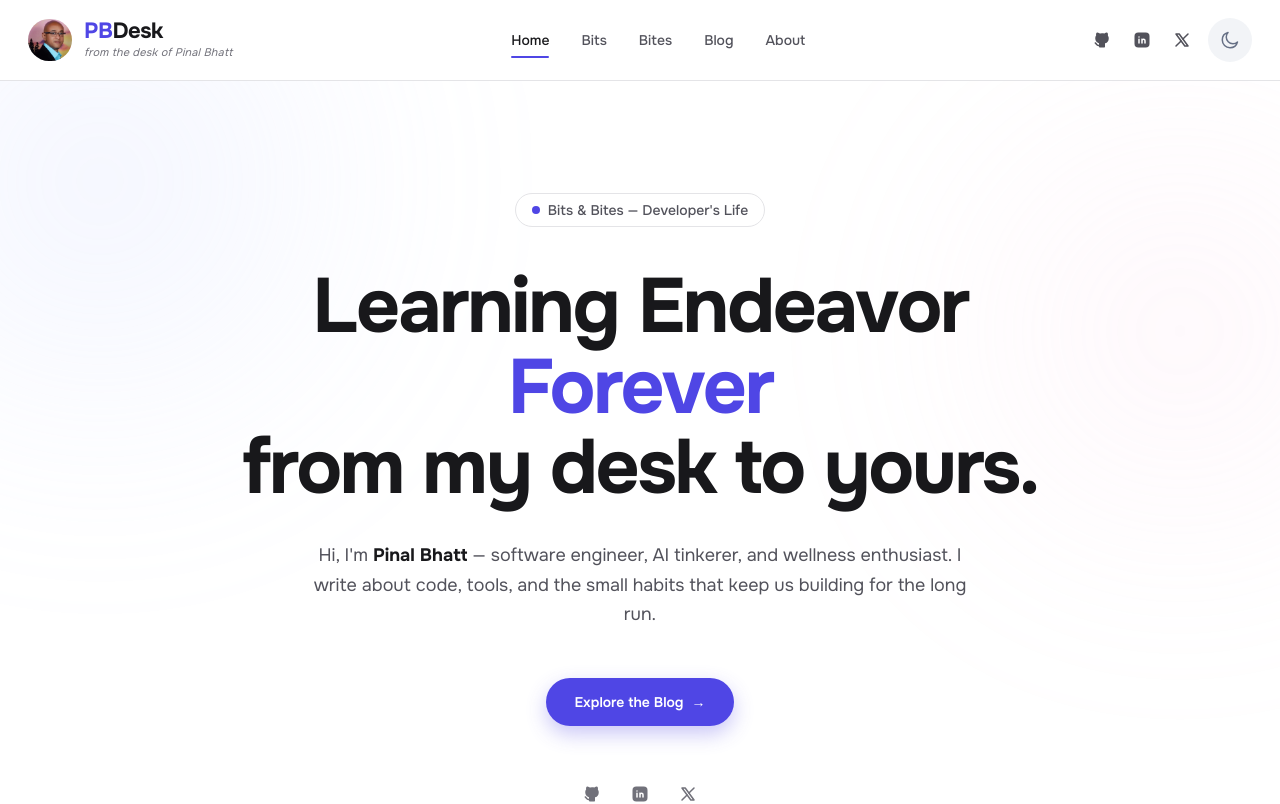
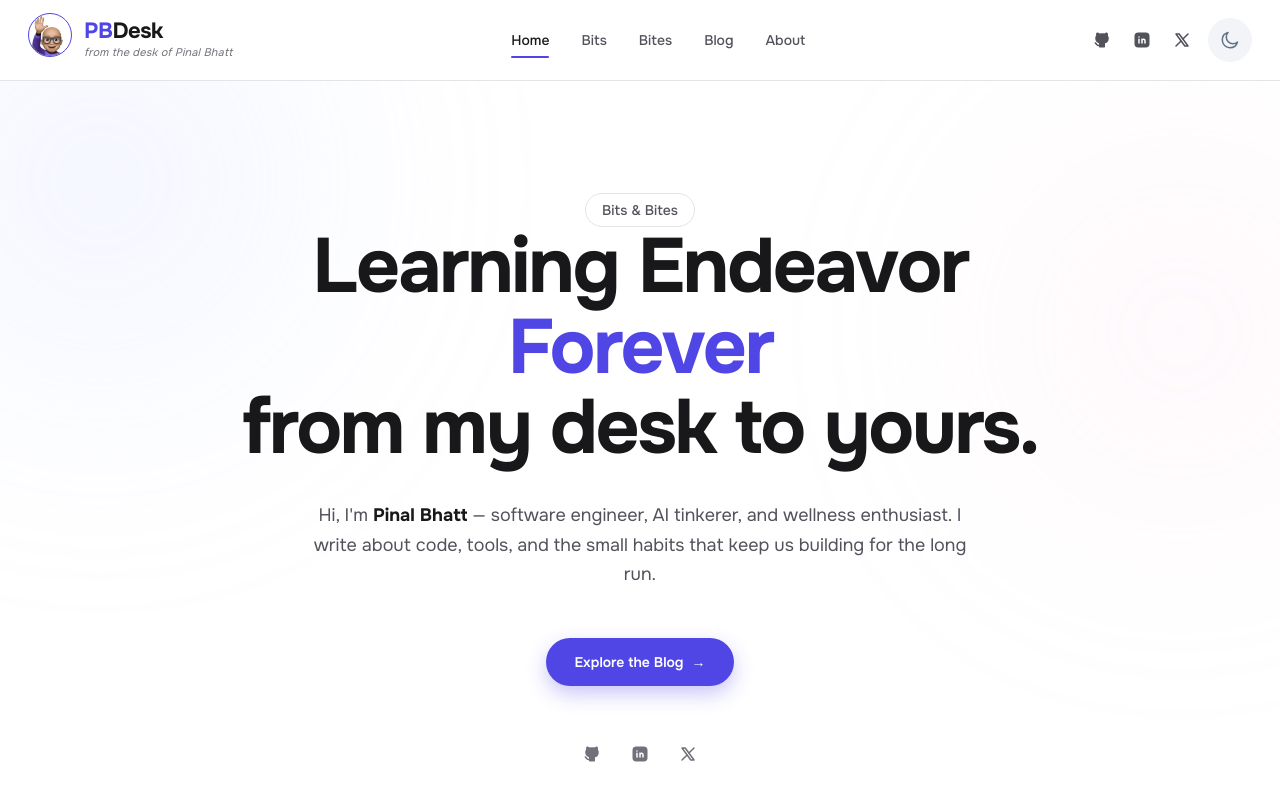
Before and after one commit to pbdesk/pbdesk-website-2026, a Next.js app: page / in a window 1280 px wide. Shown: the top 804 px of the page. Built offline with nearby package versions, Linux system fonts and the light colour scheme.

Commit message:
refactor: update profile image assets, add clean script, and replace manual eyebrow pill with Chip component

```diff
--- a/package.json
+++ b/package.json
@@ -10,6 +10,7 @@
     "format": "biome format --write",
     "check": "ultracite check",
     "fix": "ultracite fix",
+    "clean": "rm -rf node_modules .next .turbo && bun install",
     "prepare": "lefthook install"
   },
   "dependencies": {
--- a/src/components/home/hero.tsx
+++ b/src/components/home/hero.tsx
@@ -4,6 +4,7 @@ import {
   IconBrandX,
 } from "@tabler/icons-react";
 import { Button } from "@/components/ui/button";
+import { Chip } from "@/components/ui/chip";
 
 const socials = [
   {
@@ -28,10 +29,7 @@ export default function Hero() {
       <div className="wrapper relative z-10">
         <div className="mx-auto max-w-4xl text-center">
           {/* Eyebrow pill */}
-          <div className="mb-10 inline-flex items-center gap-2 rounded-full border border-[var(--border-subtle)] bg-[var(--bg-elevated)] px-4 py-1.5 font-medium text-[var(--fg-secondary)] text-sm">
-            <span className="h-2 w-2 rounded-full bg-[var(--fg-brand)]" />
-            <span>Bits &amp; Bites — Developer&apos;s Life</span>
-          </div>
+          <Chip className="chip brand">Bits &amp; Bites</Chip>
 
           {/* Headline */}
           <h1
--- a/src/components/layout/footer.tsx
+++ b/src/components/layout/footer.tsx
@@ -58,9 +58,10 @@ export default function Footer() {
             <Link className="mb-5 flex items-center gap-3" href="/">
               <Image
                 alt="Pinal Bhatt"
-                className="rounded-full"
+                className="-translate-y-[5px] rounded-full border"
                 height={44}
-                src="/pb/pb1.jpg"
+                src="/pb/pb-sq-no-bg.png"
+                style={{ borderColor: "var(--fg-brand)" }}
                 width={44}
               />
               <div className="flex flex-col">
--- a/src/components/layout/header/header.tsx
+++ b/src/components/layout/header/header.tsx
@@ -52,9 +52,10 @@ export default function Header() {
           <Link className="flex items-center gap-3" href="/">
             <Image
               alt="Pinal Bhatt"
-              className="rounded-full"
+              className="-translate-y-[5px] rounded-full border"
               height={44}
-              src="/pb/pb1.jpg"
+              src="/pb/pb-sq-no-bg.png"
+              style={{ borderColor: "var(--fg-brand)" }}
               width={44}
             />
             <div className="flex flex-col">
```
